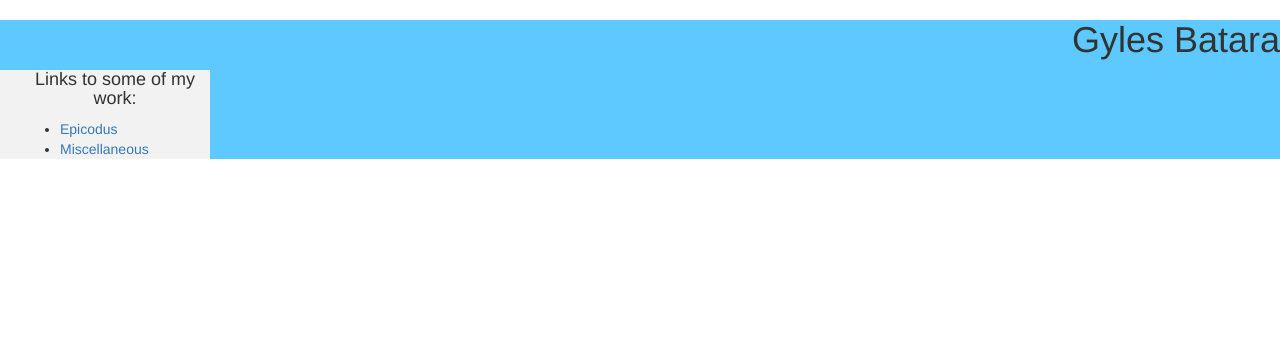
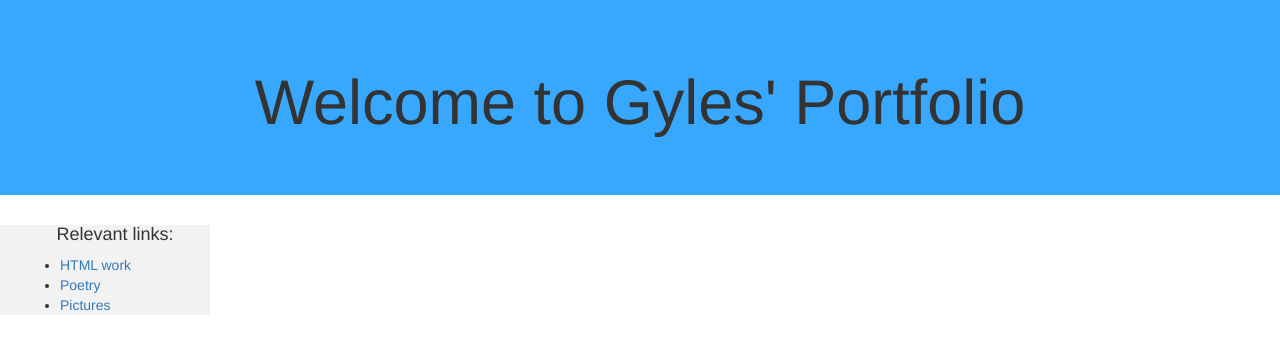
Before and after one commit to gylesb/Portfolio, a plain HTML site: page index.html in a window 1280 px wide. Drawn offline with Linux system fonts and the light colour scheme.

Commit message:
Added jumbotron to the top of screen

```diff
--- a/css/styles.css
+++ b/css/styles.css
@@ -1,11 +1,11 @@
 #container {
   margin-left: auto;
   margin-right: auto;
-  background-color: #5DC9FF;
 }
 
-h1 {
-  text-align: right;
+.jumbotron {
+  background-color: #38A8FF;
+  text-align: center;
 }
 
 .sidebar{
@@ -14,7 +14,7 @@ h1 {
   height:11%;
   background-color: #f2f2f2;
   padding-left: 20px;
-  text-align:left;
+  text-align: left;
 }
 
 h4 {
--- a/index.html
+++ b/index.html
@@ -8,16 +8,19 @@
   </head>
   <body>
     <div id="container">
-      <h1>Gyles Batara</h1>
+      <div class="jumbotron">
+        <h1>Welcome to Gyles' Portfolio</h1>
+      </div>
         <div class="sidebar">
-          <h4>Links to some of my work:</h4>
-          <div class="links">
-            <ul>
-              <li><a href="#">Epicodus</a></li>
-              <li><a href="#">Miscellaneous</a></li>
-            </ul>
-          </div>
+          <h4>Relevant links:</h4>
+        <div class="links">
+          <ul>
+            <li><a href="https://github.com/gylesb">HTML work</a></li>
+            <li><a href="#">Poetry</a></li>
+            <li><a href="#">Pictures</a></li>
+          </ul>
         </div>
+      </div>
     </div>
   </body>
 </html>
```
Also changed, not shown: img/18740447_10212525125100199_1488678938832217317_n.jpg (added).
